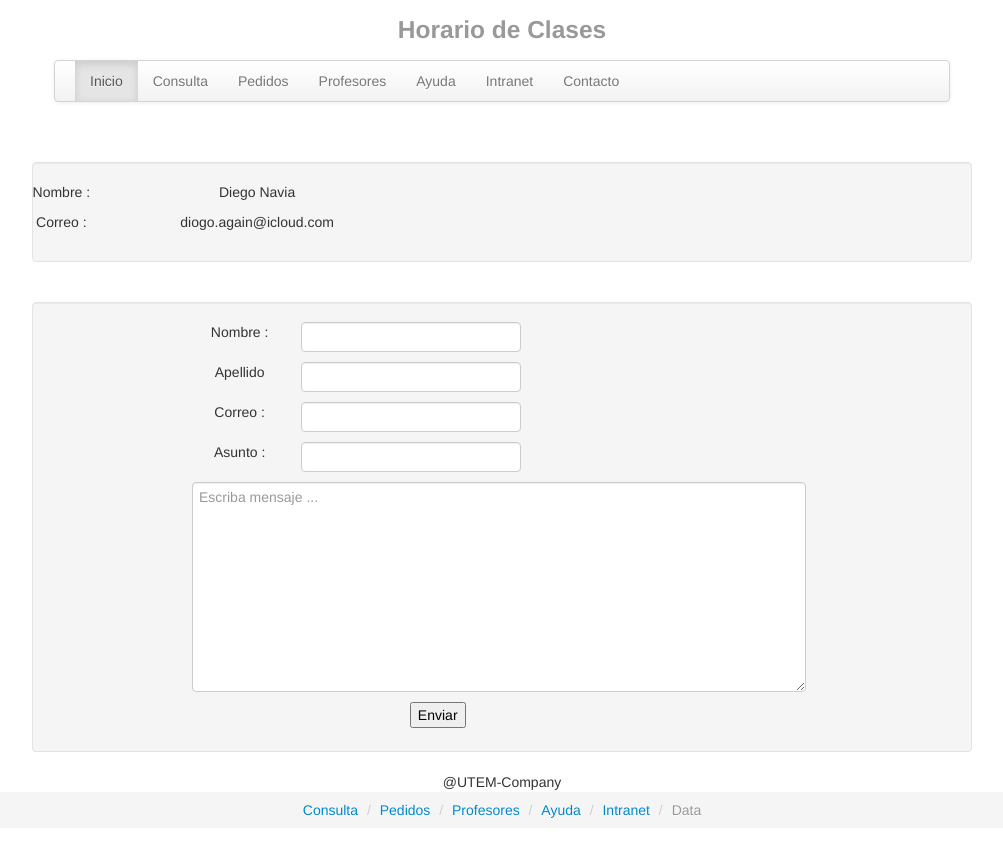
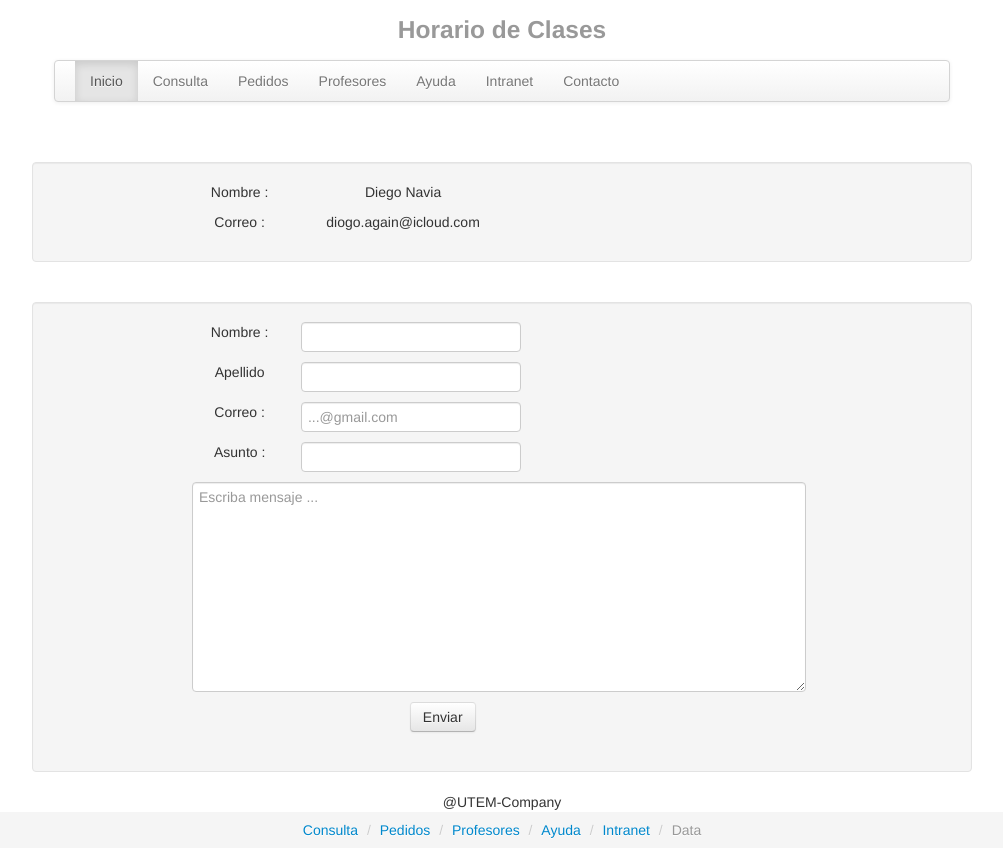
Before and after one commit to diogoalfa/Proyecto_HC, a CodeIgniter app: page /index.php/contacto in a window 1280 px wide. Shown: the whole page, without its empty margins (138-1141 px from the left). Before the commit the page ends 818 px from the top, so only its background shows below. Run offline with CodeIgniter, Linux system fonts and the light colour scheme.

Commit message:
Realize pequeño Login
actualize la pagina contacto y realize un login version de prueba

```diff
--- a/CodeIgniter_2.1.4/application/controllers/welcome.php
+++ b/CodeIgniter_2.1.4/application/controllers/welcome.php
@@ -22,7 +22,9 @@ class Welcome extends CI_Controller {
 
 		$this->load->view('general/headers');
                 $this->load->view('general/menu_principal');
+                $this->load->view('general/abre_bodypagina');
                 $this->load->view('pagina_principal');
+                $this->load->view('general/cierre_bodypagina');
                 $this->load->view('general/cierre_footer');
 	}
 }
--- a/CodeIgniter_2.1.4/application/views/contacto/contacto_informacion.php
+++ b/CodeIgniter_2.1.4/application/views/contacto/contacto_informacion.php
@@ -8,12 +8,16 @@
 <br>
 <br>
 <div class="well" >
-<div class="row-fluid">
     <div class="row">
-        <div class="span1"><label>Nombre :</label></div><div class="span4">Diego Navia</div>
+        <div class="span2"></div>
+        <div class="span8"><div class="row-fluid">
+    <div class="row">
+        <div class="span2"><label>Nombre :</label></div><div class="span4">Diego Navia</div>
     </div>
     <div class="row">
-        <div class="span1"><label>Correo :</label></div><div class="span4">diogo.again@icloud.com</div>
+        <div class="span2"><label>Correo :</label></div><div class="span4">diogo.again@icloud.com</div>
     </div>
+</div></div>
+    </div>
+
 </div>
-</div>
--- a/CodeIgniter_2.1.4/application/views/contacto/contacto_mail.php
+++ b/CodeIgniter_2.1.4/application/views/contacto/contacto_mail.php
@@ -6,7 +6,7 @@
  */
 ?>
 <br>
-<div class="well">
+<div class="well" >
     <div class="row">
         <div class="span2"></div>
         <div class="span8">
@@ -18,7 +18,7 @@
         <div class="span2"><label>Apellido</label></div><div class="span4"><input type="text"></div>
     </div>
     <div class="row">
-        <div class="span2"><label>Correo :</label></div><div class="span4"><input type="text"></div>
+        <div class="span2"><label>Correo :</label></div><div class="span4"><input type="text" placeholder="...@gmail.com"></div>
     </div>
     <div class="row">
         <div class="span2"><label>Asunto :</label></div><div class="span4"><input type="text"></div>
@@ -27,12 +27,13 @@
         <div class="span6"><textarea id="textoAreaMensaje" placeholder="Escriba mensaje ..."></textarea></div><div></div>
     </div>
     <div class="row">
-        <div class="span4"></div><div class="span1"><input type="submit" value="Enviar"></div><div></div>
+        <div class="span4"></div><div class="span1"><input class="btn" type="submit" value="Enviar"></div><div></div>
     </div>
 
   </div>
         </div>
     </div>
 
+    <br>
 
 </div>
--- a/CodeIgniter_2.1.4/application/views/general/menu_principal.php
+++ b/CodeIgniter_2.1.4/application/views/general/menu_principal.php
@@ -1,9 +1,11 @@
 <?php
-
 /*
  * To change this template, choose Tools | Templates
  * and open the template in the editor.
+ *
  */
+
+
 ?>
     <body>
  <script src="http://code.jquery.com/jquery.js"></script>
@@ -16,12 +18,12 @@
           <div class="navbar-inner">
             <div class="container">
               <ul class="nav">
-                <li class="active"><a href="#">Inicio</a></li>
+                <li class="active"><a href="<?= site_url('welcome');?>">Inicio</a></li>
                 <li><a href="#">Consulta</a></li>
                 <li><a href="#">Pedidos</a></li>
                 <li><a href="#">Profesores</a></li>
                 <li><a href="#">Ayuda</a></li>
-                <li><a href="#">Intranet</a></li>
+                <li><a href="<?= site_url('intranet');?>">Intranet</a></li>
                 <li><a href="<?= site_url('contacto');?>">Contacto</a></li>
               </ul>
             </div>
```
Also changed, not shown: CodeIgniter_2.1.4/application/controllers/intranet.php (added, +24 -0 lines), CodeIgniter_2.1.4/application/views/intranet/login.php (added, +38 -0 lines), CodeIgniter_2.1.4/application/views/pagina_principal.php (+15 -8 lines), CodeIgniter_2.1.4/application/views/profesor/buscar_profesor.php (added, +13 -0 lines).
